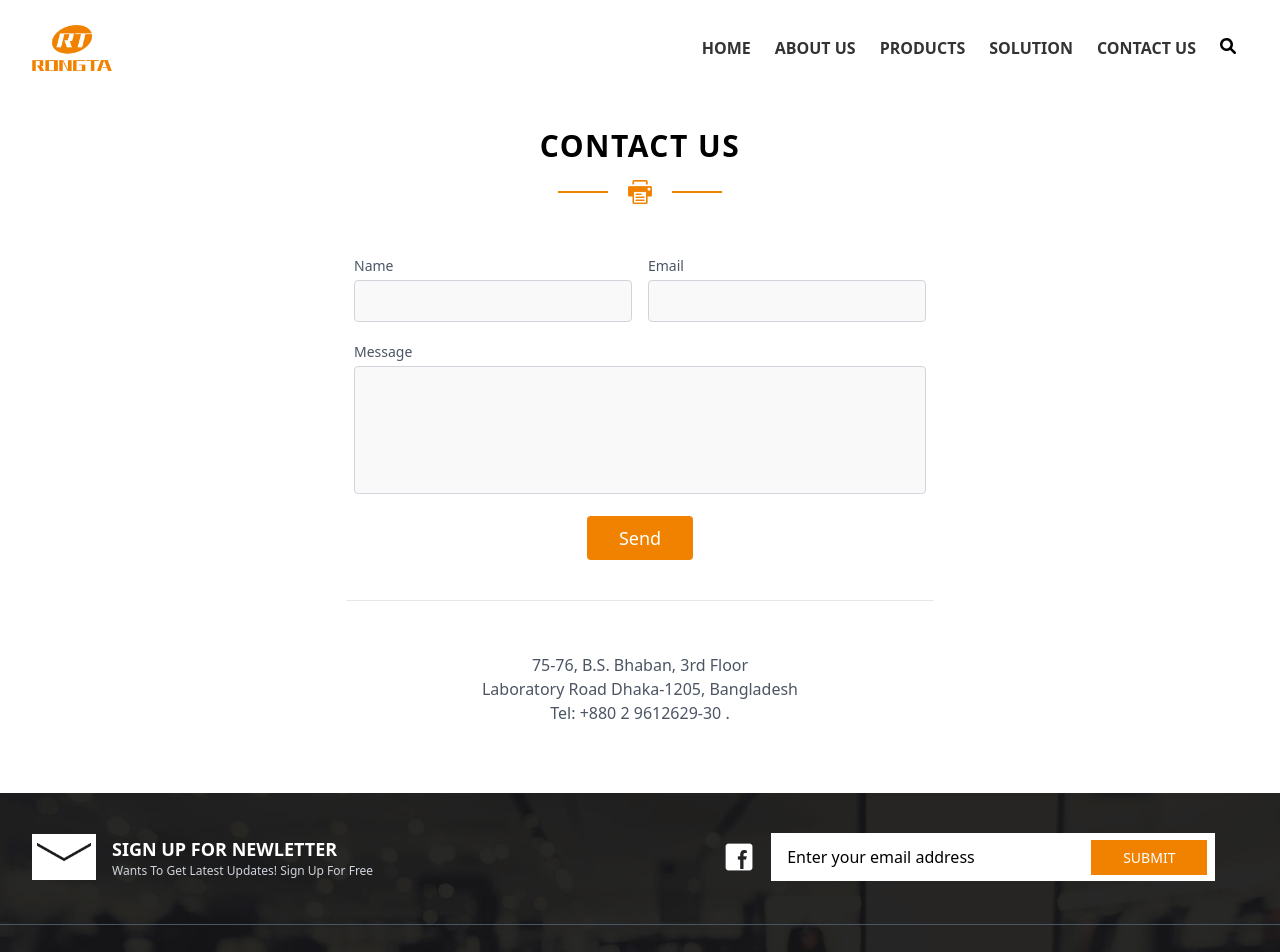
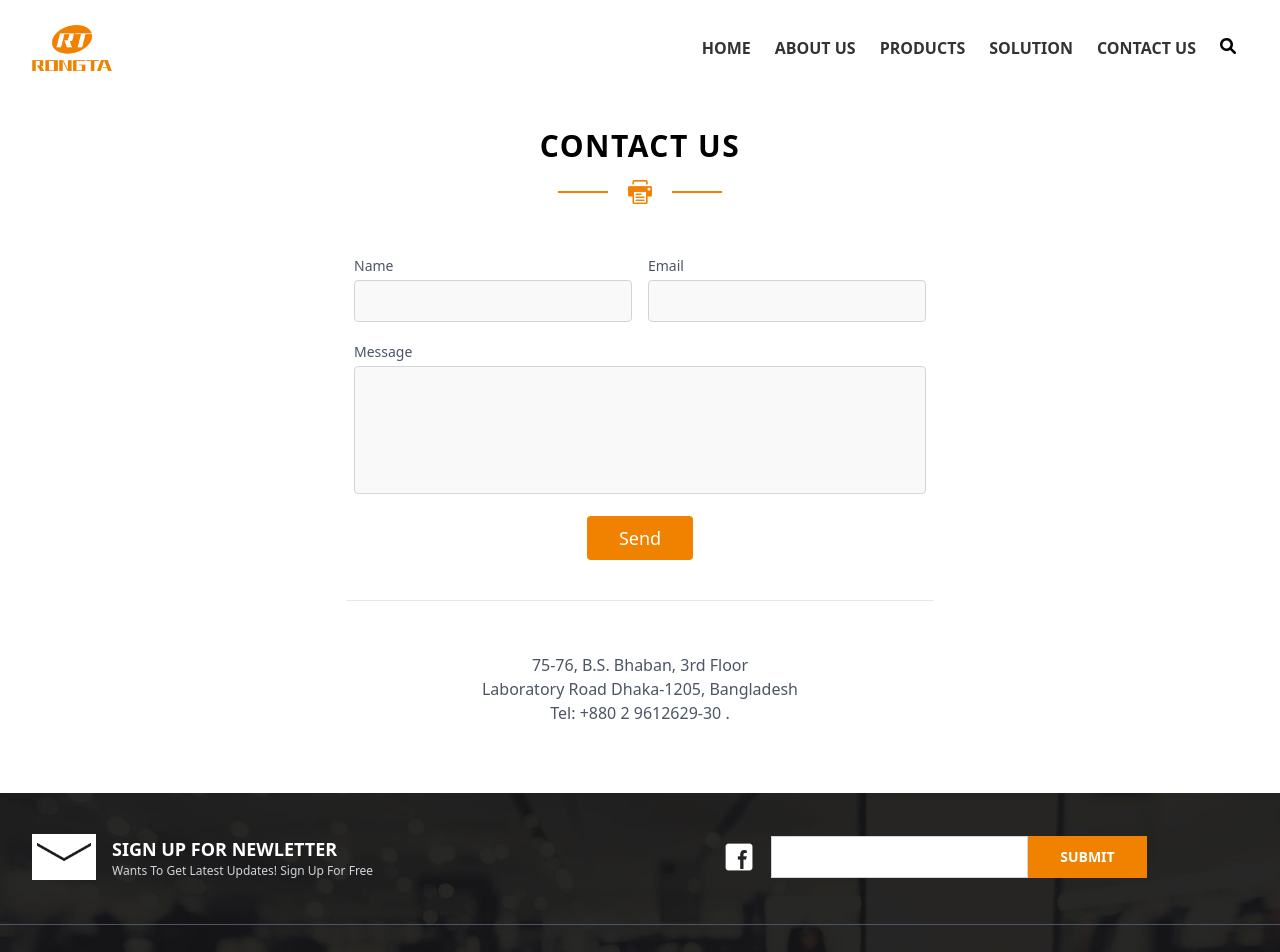
Before and after one commit to Asieef/rongta, a Nuxt app: page /Contact in a window 1280 px wide. Shown: the top 952 px of the page. Built offline with nearby package versions, Linux system fonts and the light colour scheme.

Commit message:
newsletter spark

```diff
--- a/components/Footer.vue
+++ b/components/Footer.vue
@@ -28,21 +28,35 @@
                     </div>
 
                     <div class="col-span-4 lg:flex items-center">
-                        <div>
+                        <form method="post" @submit.prevent="sendMail">
                             <input
-                                type="text"
-                                value="Enter your email address"
-                                class="lg:w-80 w-64 h-12 px-4"
+                                v-model="honeyPot"
+                                type="checkbox"
+                                style="display:none"
+                                name="honeyPot"
+                                tabindex="-1"
+                                autocomplete="off"
                             />
-                        </div>
-                        <div class="lg:bg-white h-12 flex items-center justify-start">
-                            <div @click="openAlert">
-                                <NuxtLink
-                                    class="text-white bg-rongta px-8 py-2 lg:mr-2 uppercase text-sm hover:bg-rongtatext"
-                                    to
-                                >Submit</NuxtLink>
+
+                            <div class="flex">
+                                <div class>
+                                    <input
+                                        required
+                                        v-model="email"
+                                        type="email"
+                                        id="email"
+                                        name="email"
+                                        class="bg-white border border-gray-300 focus:border-indigo-500 focus:bg-white focus:ring-2 focus:ring-indigo-200 text-base outline-none text-gray-700 py-1 px-3 leading-8 transition-colors duration-200 ease-in-out"
+                                    />
+                                </div>
+
+                                <div class="flex">
+                                    <button
+                                        class="text-white bg-rongta px-8 focus:outline-none hover:bg-gray-700 text-sm uppercase items-center font-semibold"
+                                    >Submit</button>
+                                </div>
                             </div>
-                        </div>
+                        </form>
                     </div>
                 </div>
             </div>
@@ -51,9 +65,9 @@
 
             <div
                 id="alert-1"
-                class="flex p-4 mb-4 bg-blue-100 rounded-lg dark:bg-blue-200"
+                class="flex w-full p-4 mb-4 bg-blue-100 rounded-lg dark:bg-blue-200"
                 role="alert"
-                v-if="showAlert"
+                v-if="showThanks"
             >
                 <svg
                     class="flex-shrink-0 w-5 h-5 text-blue-700 dark:text-blue-800"
@@ -71,7 +85,7 @@
                     class="ml-3 text-sm font-medium text-blue-700 dark:text-blue-800"
                 >Your Email Address has been submitted</div>
                 <button
-                    @click="openAlert"
+                    @click="toggleThanks"
                     type="button"
                     class="ml-auto -mx-1.5 -my-1.5 bg-blue-100 text-blue-500 rounded-lg focus:ring-2 focus:ring-blue-400 p-1.5 hover:bg-blue-200 inline-flex h-8 w-8 dark:bg-blue-200 dark:text-blue-600 dark:hover:bg-blue-300"
                     data-collapse-toggle="alert-1"
@@ -92,7 +106,6 @@
                     </svg>
                 </button>
             </div>
-
             <div class="border-t border-gray-600"></div>
 
             <!-- Links Section -->
@@ -172,18 +185,30 @@
         </div>
     </div>
 </template>
+<script>
 
-<script>
 export default {
     data() {
         return {
-            showAlert: false
+            email: null,
+            honeyPot: false,
+            showThanks: false
         }
     },
 
     methods: {
-        openAlert() {
-            this.showAlert = !this.showAlert
+        sendMail() {
+            this.$axios.post('https://submit-form.com/eNqzBhtY', {
+                email: this.email,
+                _honeypot: this.honeyPot
+            }).then((response) => {
+                console.log(response.data);
+                this.showThanks = true;
+            });
+        },
+
+        toggleThanks() {
+            this.showThanks = !this.showThanks
         }
     }
 }
--- a/pages/Contact.vue
+++ b/pages/Contact.vue
@@ -95,6 +95,7 @@
                                         class="ml-3 text-sm font-medium text-blue-700 dark:text-blue-800"
                                     >Your Email Address has been submitted</div>
                                     <button
+                                        @click="toggleThanks"
                                         type="button"
                                         class="ml-auto -mx-1.5 -my-1.5 bg-blue-100 text-blue-500 rounded-lg focus:ring-2 focus:ring-blue-400 p-1.5 hover:bg-blue-200 inline-flex h-8 w-8 dark:bg-blue-200 dark:text-blue-600 dark:hover:bg-blue-300"
                                         data-collapse-toggle="alert-1"
@@ -157,6 +158,10 @@ export default {
                 console.log(response.data);
                 this.showThanks = true;
             });
+        },
+
+        toggleThanks() {
+            this.showThanks = !this.showThanks
         }
     }
 }
```
